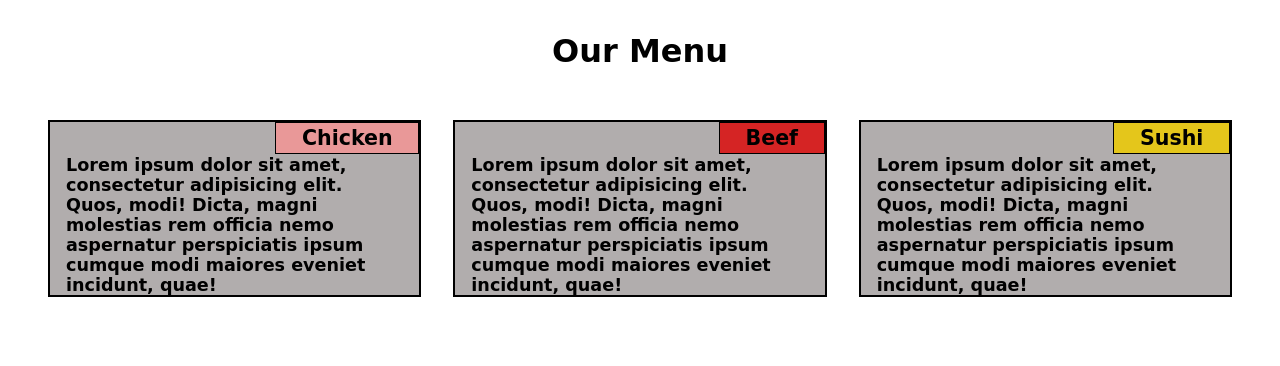
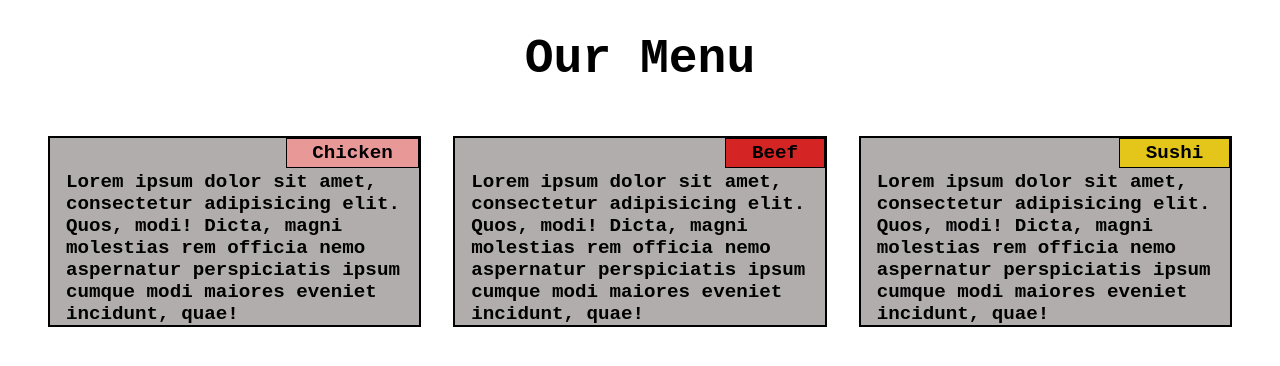
Before and after one commit to Kartikey0205/module2-solution, a plain HTML site: page index.html in a window 1280 px wide. Drawn offline with Linux system fonts and the light colour scheme.

```diff
--- a/style.css
+++ b/style.css
@@ -2,14 +2,16 @@
     margin: 0px;
     padding: 0px;
 
-    font-weight: 600;
 }
 
 h1{
     /* border: 2px solid green; */
     margin: 2rem 0px 2rem 0px;
     text-align: center;
-    font-family: cursive;
+    font-family: monospace;
+    font-weight: 700;
+font-size: 3rem;
+
 }
 
 @media screen and (min-width:992px){
@@ -20,6 +22,7 @@
 
 display: flex;
 align-items: center;
+
     justify-content: space-evenly;
 }
 .box{
@@ -76,7 +79,10 @@
  .container{
     /* border: 5px solid yellow; */
     margin: 0px 2rem;
-    font-family: cursive;
+
+    font-family: monospace;
+    font-weight: 700;
+font-size: 1.2rem;
 }
 
 
@@ -85,7 +91,7 @@
 
     border: 2px solid black;
     box-sizing: border-box;
-    font-size: 1.1rem;
+    font-size: 1.2rem;
 
 }
 
@@ -95,6 +101,9 @@
     padding: 3px 1.6rem;
     border: 1px solid black;
     box-sizing: border-box;
+    font-family: monospace;
+    font-weight: 700;
+font-size: 1.2rem;
 }
 
 #c{
@@ -114,5 +123,7 @@
     padding: 2rem 0px  0px 0px ;
     text-align: left;
     margin: 1px 1rem 0px 1rem;
-
+    font-family: monospace;
+    font-weight: 700;
+font-size: 1.2rem;
 }
```
